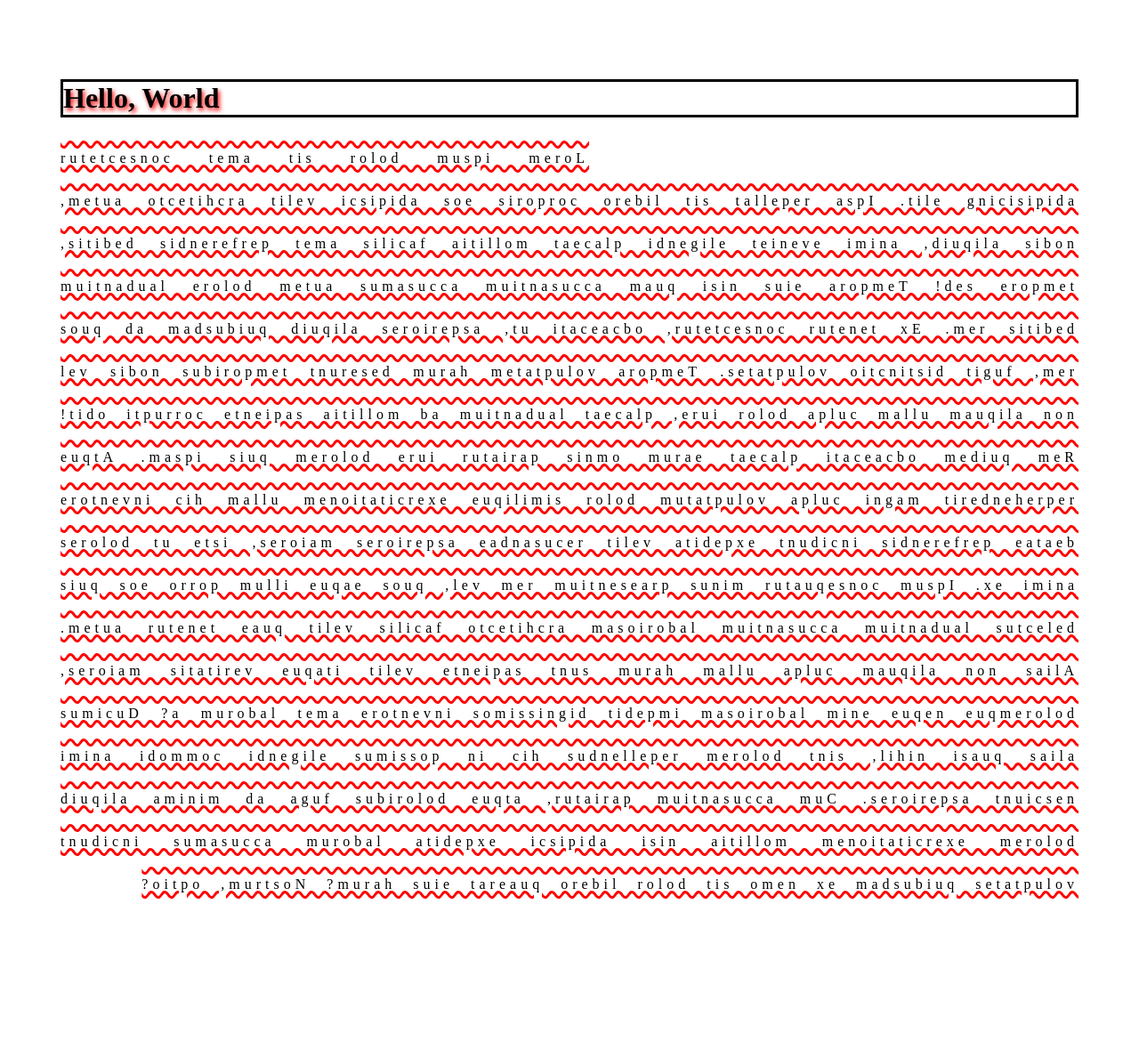
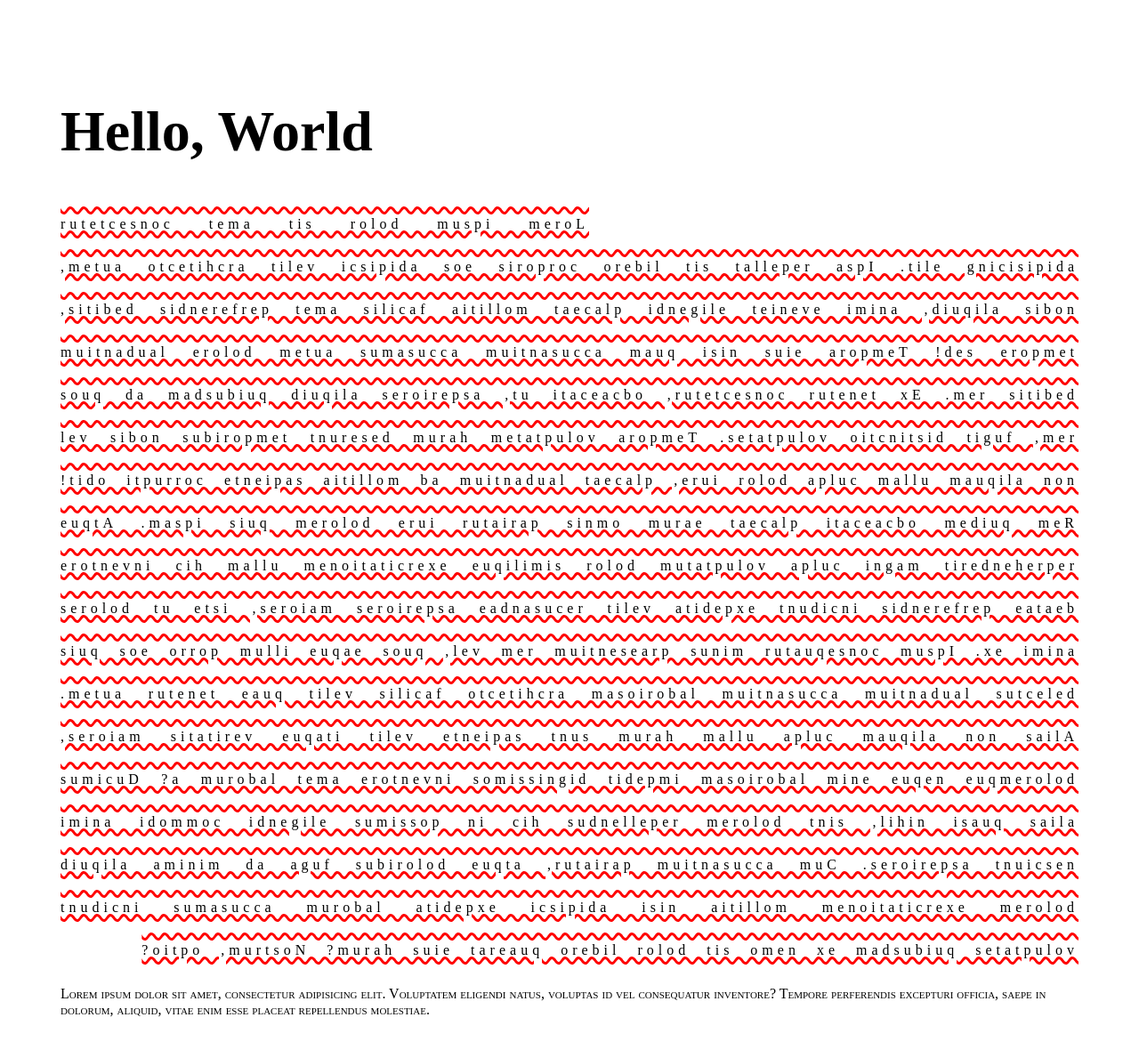
Before and after one commit to codeme254/CSS, a plain HTML site: page index.html in a window 1280 px wide. Shown: the whole page at 89% size. Before the commit the page ends 1102 px from the top, so only its background shows below. Drawn offline with Linux system fonts and the light colour scheme.

Commit message:
include css fonts

```diff
--- a/index.html
+++ b/index.html
@@ -15,5 +15,9 @@
     <div class="parent">
         <div class="child"></div>
     </div>
+
+    <span>
+        Lorem ipsum dolor sit amet, consectetur adipisicing elit. Voluptatem eligendi natus, voluptas id vel consequatur inventore? Tempore perferendis excepturi officia, saepe in dolorum, aliquid, vitae enim esse placeat repellendus molestiae.
+    </span>
 </body>
 </html>
--- a/styles.css
+++ b/styles.css
@@ -4,9 +4,7 @@ body{
 }
 
 h1 {
-    border-style: solid;
-    border-width: medium;
-    text-shadow: 2px 3px 5px red;
+    font-size: 5vw;
 }
 
 p {
@@ -26,4 +24,9 @@ p {
     text-indent: 550px;
     letter-spacing: 5px;
     word-spacing: 10px;
+
 }
+
+span {
+    font-variant: small-caps;
+}
```
Also changed, not shown: images/serif-v-sansserif.png (added), 1 other file.
